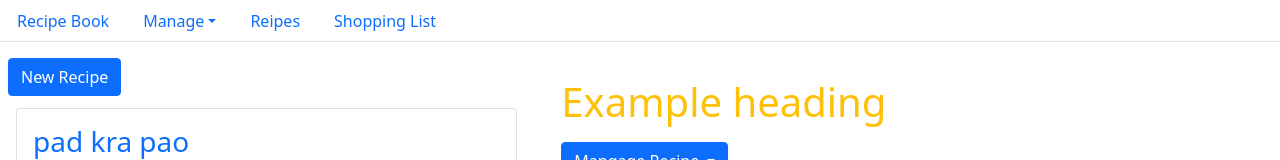
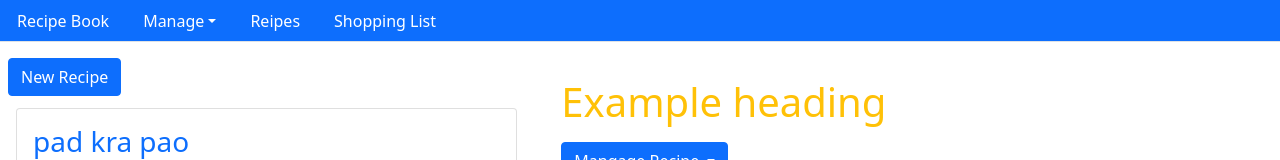
Before and after one commit to Hau12546/Angular-Basics, an Angular app: page / in a window 1280 px wide. Shown: the top 160 px of the page. Built offline with nearby package versions, Linux system fonts and the light colour scheme.

Commit message:
Adddropdown Directive

```diff
--- a/src/app/app.module.ts
+++ b/src/app/app.module.ts
@@ -11,6 +11,7 @@ import { RecipeItemComponent } from './recipe/recipe-list/recipe-item/recipe-ite
 import { ShoppingListComponent } from './shopping-list/shopping-list.component';
 import { ShoppingEditComponent } from './shopping-list/shopping-edit/shopping-edit.component';
 import { FormsModule } from '@angular/forms';
+import { DropdownDirective } from './share/dropdown.directive';
 
 @NgModule({
   declarations: [
@@ -21,7 +22,8 @@ import { FormsModule } from '@angular/forms';
     RecipeDetailComponent,
     RecipeItemComponent,
     ShoppingListComponent,
-    ShoppingEditComponent
+    ShoppingEditComponent,
+    DropdownDirective
   ],
   imports: [
     BrowserModule,
--- a/src/app/header/header.component.css
+++ b/src/app/header/header.component.css
@@ -0,0 +1,3 @@
+.custom-display {
+  display: none!important;
+}
--- a/src/app/header/header.component.html
+++ b/src/app/header/header.component.html
@@ -1,22 +1,22 @@
 <!-- Nav tabs -->
-<ul class="nav nav-tabs" id="navId">
+<ul class="nav nav-tabs bg-primary " id="navId">
   <li class="nav-item">
-    <a href="#tab1Id" class="nav-link ">Recipe Book</a>
+    <a href="#tab1Id" class="nav-link text-white">Recipe Book</a>
   </li>
-  <li class="nav-item dropdown">
-    <a class="nav-link dropdown-toggle" data-toggle="dropdown" href="#" role="button" aria-haspopup="true" aria-expanded="false">Manage</a>
-    <div class="dropdown-menu">
-      <a class="dropdown-item" href="#tab2Id">Action</a>
-      <a class="dropdown-item" href="#tab3Id">Another action</a>
+  <li  class="nav-item dropdown">
+    <a  class="nav-link dropdown-toggle text-white" data-toggle="dropdown" href="#" role="button" aria-haspopup="true" aria-expanded="false">Manage</a>
+    <div  class="dropdown-menu">
+      <a  class="dropdown-item" href="#tab2Id">Action</a>
+      <a  class="dropdown-item" href="#tab3Id">Another action</a>
       <div class="dropdown-divider"></div>
-      <a class="dropdown-item" href="#tab4Id">Action</a>
+      <a  class="dropdown-item" href="#tab4Id">Action</a>
     </div>
   </li>
   <li class="nav-item">
-    <a href="#tab5Id" #RecipeLink (click)="NavigateToRecipe()" class="nav-link">Reipes</a>
+    <a href="#tab5Id" #RecipeLink (click)="NavigateToRecipe()" class="nav-link text-white">Reipes</a>
   </li>
   <li class="nav-item">
-    <a href="#" #ShoppingLink (click)="NavigateToShopping()" class="nav-link">Shopping List</a>
+    <a href="#" #ShoppingLink (click)="NavigateToShopping()" class="nav-link text-white">Shopping List</a>
   </li>
 </ul>
 
--- /dev/null
+++ b/src/app/share/dropdown.directive.ts
@@ -0,0 +1,40 @@
+import {
+  ThrowStmt
+} from '@angular/compiler';
+import {
+  Directive,
+  HostListener,
+  ElementRef,
+  Renderer2,
+  HostBinding
+} from '@angular/core';
+
+@Directive({
+  selector: '[appDropdown]'
+})
+export class DropdownDirective {
+  DropdownOpen: string = 'dropdown-item';
+  DropdownClosed: string = 'custom-display';
+  constructor(private el: ElementRef, private render: Renderer2) {
+    render.addClass(el.nativeElement, this.DropdownClosed);
+    const DropdrownTarget = this.render.parentNode(this.el.nativeElement);
+    this.ToggleDropdown(DropdrownTarget);
+  }
+
+
+    ToggleDropdown(el:any){
+      this.render.listen(el.nativeElement,'click',()=>{
+        if (typeof (this.el.nativeElement.getAttribute('class').match(this.DropdownClosed)) == 'object') {
+          this.render.removeClass(this.el.nativeElement, this.DropdownClosed);
+          this.render.addClass(this.el.nativeElement, this.DropdownOpen);
+          return;
+        }
+        if (typeof (this.el.nativeElement.getAttribute('class').match(this.DropdownClosed)) != 'object') {
+          this.render.removeClass(this.el.nativeElement, this.DropdownOpen);
+          this.render.addClass(this.el.nativeElement, this.DropdownClosed);
+          return;
+        }
+      })
+    }
+
+}
```
Also changed, not shown: 1 other file (tests, documents, lock files or other folders).
